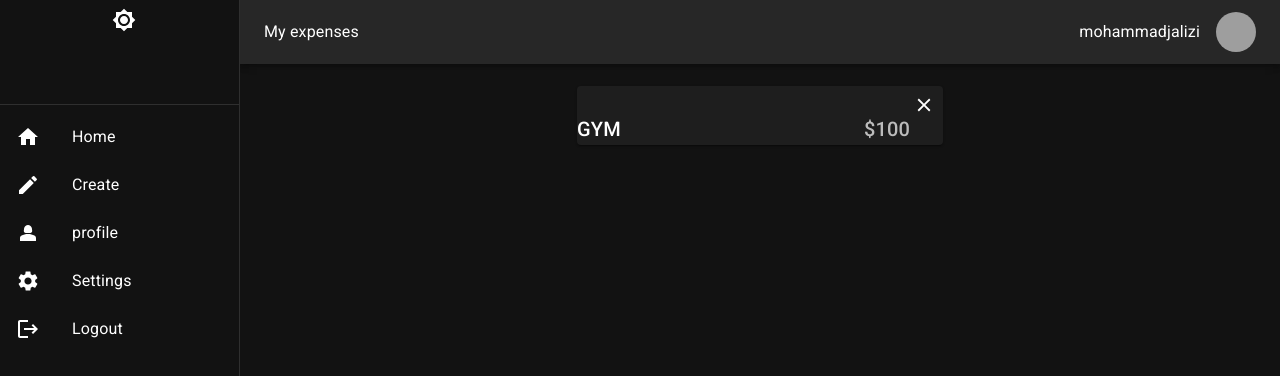
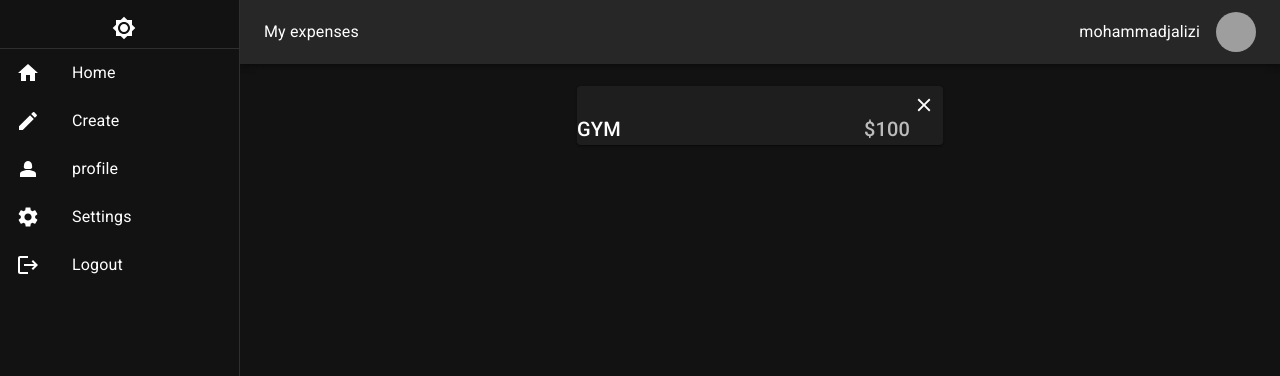
Before and after one commit to mohammadjalizi/Material-UI-project-1-, a React (Create React App) app: page / in a window 1280 px wide. Shown: the top 376 px of the page. Built offline with nearby package versions, Linux system fonts and the light colour scheme; grey boxes are pictures that could not be loaded.

Commit message:
added project

```diff
--- a/src/uicompennet/Drawerr.jsx
+++ b/src/uicompennet/Drawerr.jsx
@@ -42,20 +42,24 @@ const Drawerr = ({drawerWidth,setMymode}) => {
           dark
         </Button> */}
 
-<IconButton sx={{ ml: 1 }}
+
+
+
+
+
+        <List>
+        <ListItem sx={{display:'flex',justifyContent:'center'}} disablePadding>
+        <IconButton sx={{ ml: 1 }}
  onClick={()=>{
   setMymode(theme.palette.mode==="light"?"dark" : "light")
 
           }} color="inherit">
         {theme.palette.mode === 'dark' ? <Brightness7 /> : <Brightness4 />}
       </IconButton>
-        <Toolbar />
-
-
+          </ListItem>
 
 
         <Divider />
-        <List>
         <ListItem disablePadding>
             <ListItemButton onClick={()=>{
 navigate('/')
```
